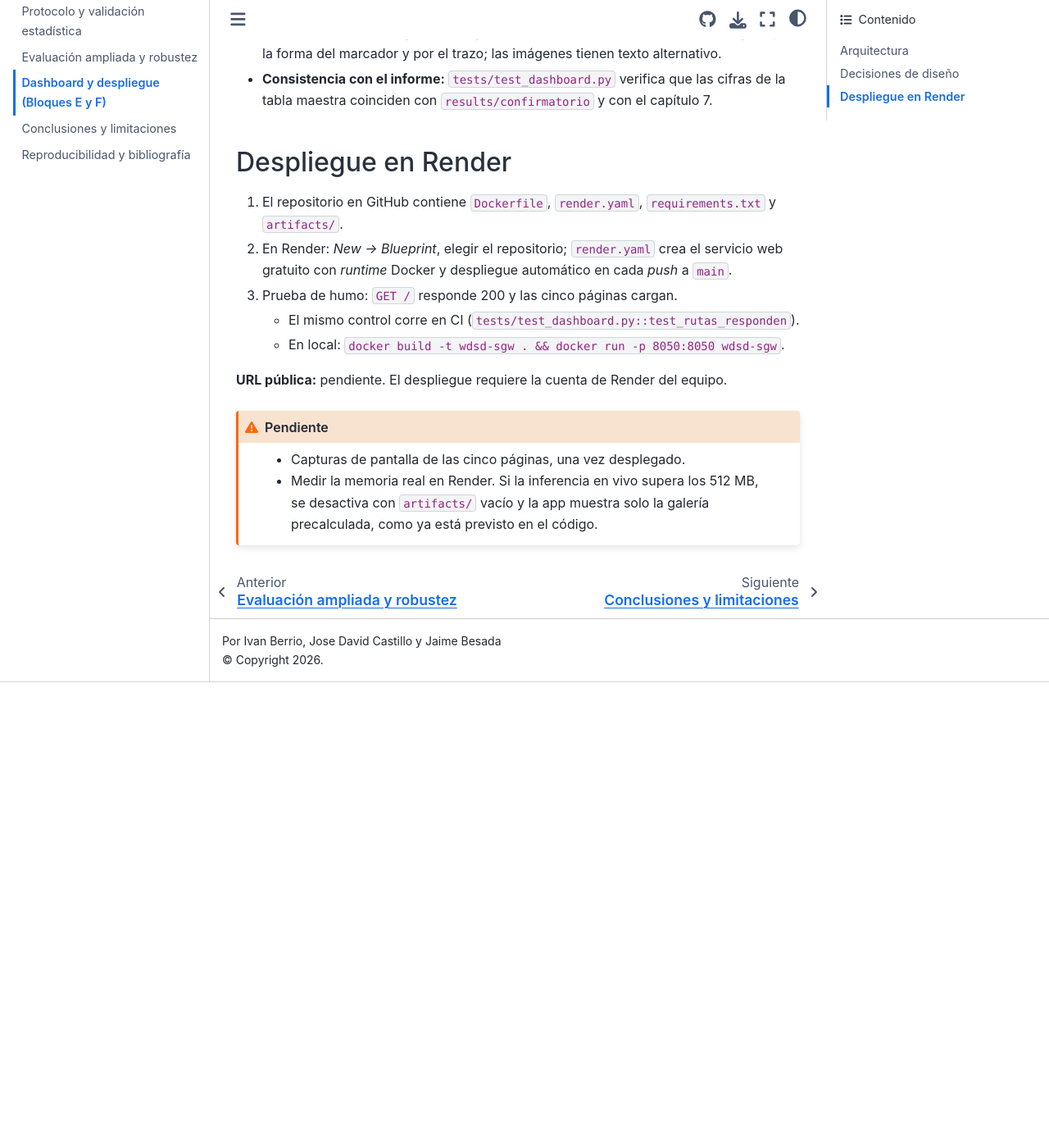
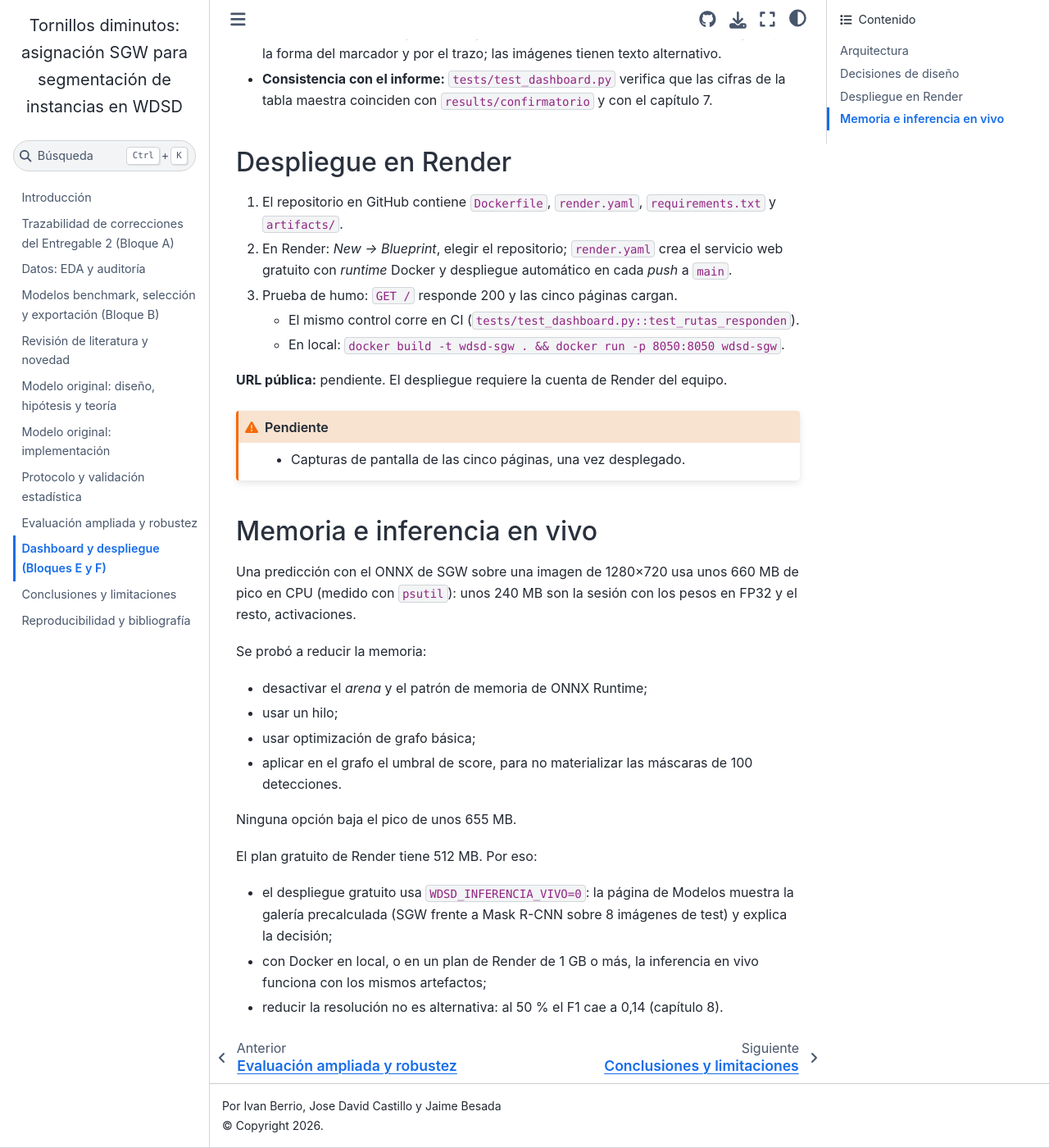
Before and after one commit to BESADAJ/wdsd-segmentacion-tornillos-entregable-3, a Jupyter Book: the page built from book/09_dashboard.md, in a window 1280 px wide and 1400 px high, scrolled down 1223 px. Shown: the whole window at 82% size. Built offline with Jupyter Book 1.0.4 settings and Sphinx 7.4.7 and the Sphinx Book theme 1.1.4, drawn with Linux system fonts in a browser that asks for light colours; before the commit the page ends 2055 px from its top, so only the background shows below that.

Commit message:
Exportación ONNX con umbral en el grafo, ida y vuelta en CI, inferencia en vivo desactivable por memoria (Render)
Co-Authored-By: Claude Opus 5.5 <noreply@anthropic.com>

````diff
--- a/book/09_dashboard.md
+++ b/book/09_dashboard.md
@@ -47,5 +47,21 @@ La app nunca importa `training/` ni torch: en despliegue solo usa numpy, Pillow,
 ```{admonition} Pendiente
 :class: warning
 - Capturas de pantalla de las cinco páginas, una vez desplegado.
-- Medir la memoria real en Render. Si la inferencia en vivo supera los 512 MB, se desactiva con `artifacts/` vacío y la app muestra solo la galería precalculada, como ya está previsto en el código.
 ```
+
+## Memoria e inferencia en vivo
+
+Una predicción con el ONNX de SGW sobre una imagen de 1280×720 usa unos 660 MB de pico en CPU (medido con `psutil`): unos 240 MB son la sesión con los pesos en FP32 y el resto, activaciones.
+
+Se probó a reducir la memoria:
+- desactivar el *arena* y el patrón de memoria de ONNX Runtime;
+- usar un hilo;
+- usar optimización de grafo básica;
+- aplicar en el grafo el umbral de score, para no materializar las máscaras de 100 detecciones.
+
+Ninguna opción baja el pico de unos 655 MB.
+
+El plan gratuito de Render tiene 512 MB. Por eso:
+- el despliegue gratuito usa `WDSD_INFERENCIA_VIVO=0`: la página de Modelos muestra la galería precalculada (SGW frente a Mask R-CNN sobre 8 imágenes de test) y explica la decisión;
+- con Docker en local, o en un plan de Render de 1 GB o más, la inferencia en vivo funciona con los mismos artefactos;
+- reducir la resolución no es alternativa: al 50 % el F1 cae a 0,14 (capítulo 8).
--- a/render.yaml
+++ b/render.yaml
@@ -11,3 +11,5 @@ services:
     envVars:
       - key: PORT
         value: "8050"
+      - key: WDSD_INFERENCIA_VIVO   # 0 en el plan gratuito: la inferencia usa ~660 MB y el plan tiene 512 MB
+        value: "0"
````
Also changed, not shown: book/03_benchmark.md (+11 -0 lines), book/10_conclusiones.md (+4 -1 lines), 11 other files.
